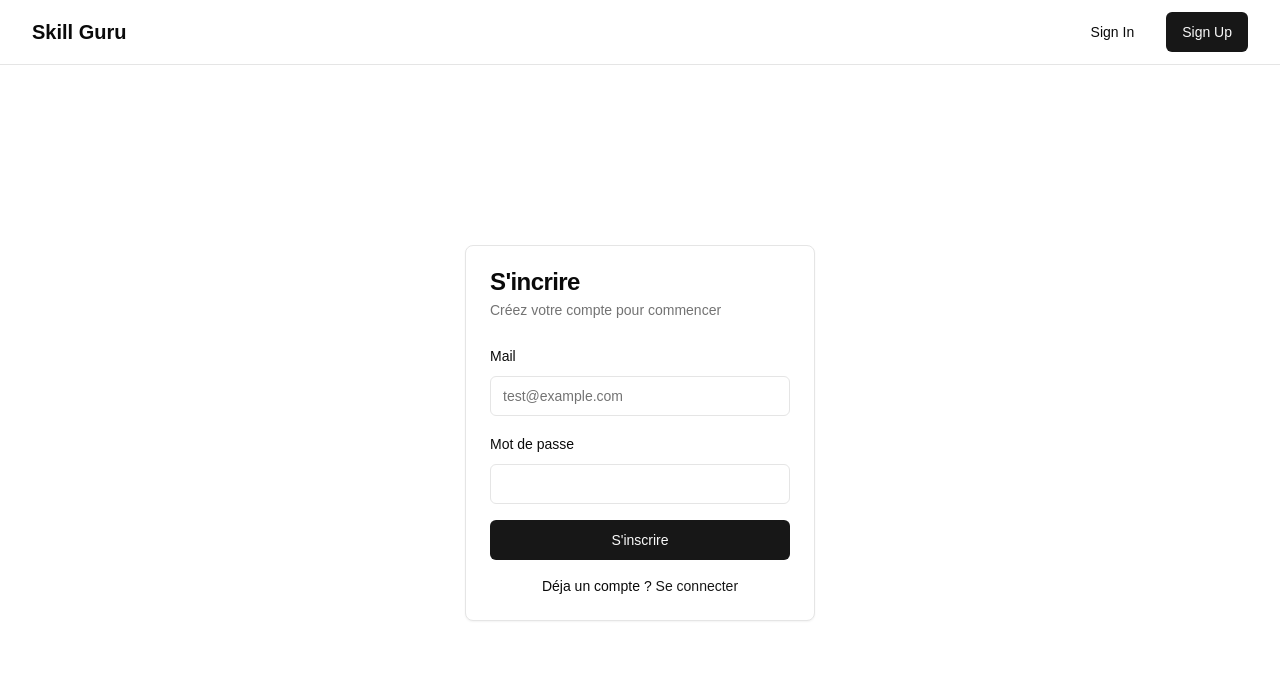
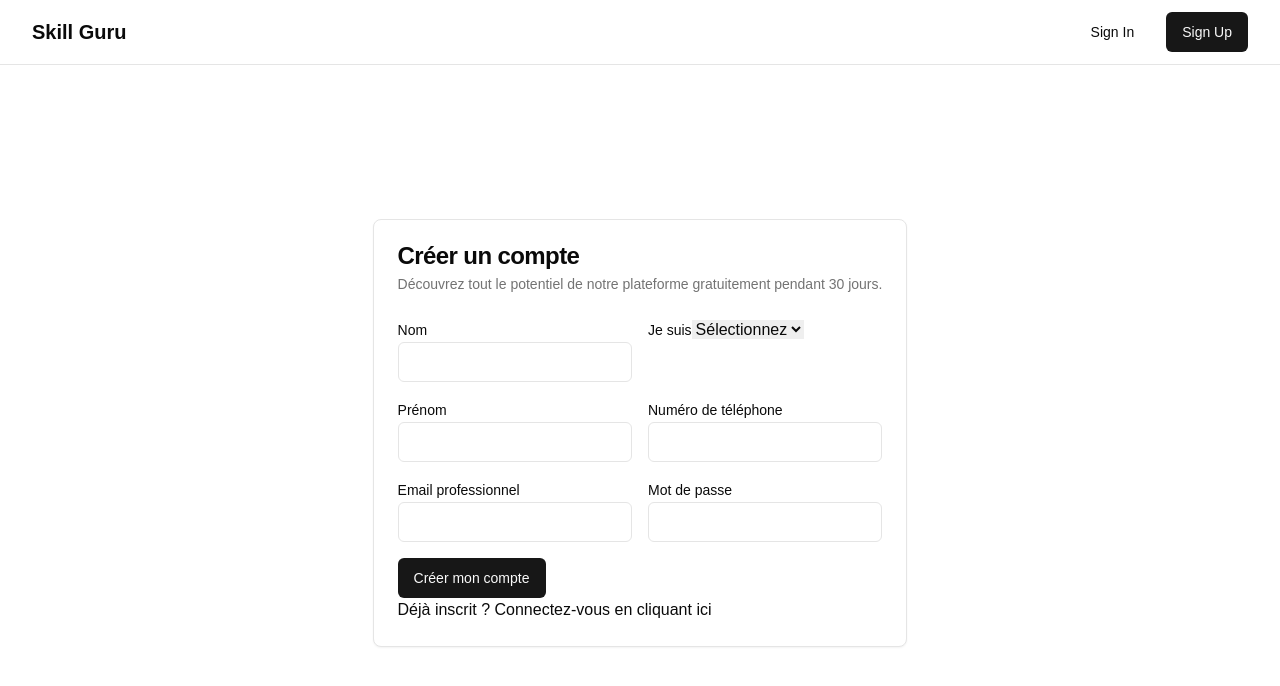
Before and after one commit to AlexandreDujardin/MDSU_Skill_Guru, a Next.js app: page /auth/sign-up in a window 1280 px wide. Shown: the top 686 px of the page. Built offline with nearby package versions, Linux system fonts and the light colour scheme; no server answers.

Commit message:
upadate signup

```diff
--- a/app/auth/sign-up/signup-form.tsx
+++ b/app/auth/sign-up/signup-form.tsx
@@ -12,73 +12,91 @@ import Link from 'next/link'
 export function SignUpForm() {
   const [email, setEmail] = useState('')
   const [password, setPassword] = useState('')
-  const [loading, setLoading] = useState(false)
+  const [firstname, setFirstname] = useState('')
+  const [lastname, setLastname] = useState('')
+  const [phone, setPhone] = useState('')
+  const [role, setRole] = useState('')
+  const [codeUai, setCodeUai] = useState('')
   const router = useRouter()
-  const supabase = createClient()
 
-  const handleSignUp = async (e: React.FormEvent) => {
+  const handleSignUp = async (e) => {
     e.preventDefault()
-    setLoading(true)
 
-    try {
-      const { error } = await supabase.auth.signUp({
-        email,
-        password,
-        options: {
-          emailRedirectTo: `${location.origin}/auth/callback`,
+    const supabase = createClient()
+
+    const { data, error } = await supabase.auth.signUp({
+      email,
+      password,
+      options: {
+        data: {
+          firstname,
+          lastname,
+          phone,
+          role,
+          code_uai: role === 'Campus' ? codeUai : null,
         },
-      })
+      },
+    })
 
-      if (error) throw error
+    if (error) {
+      console.error('Error signing up:', error)
+      return
+    }
 
-      router.refresh()
-      router.push('/dashboard')
-    } catch (error) {
-      console.error('Error signing up:', error)
-    } finally {
-      setLoading(false)
+    if (data) {
+      router.push('/auth/sign-in')
     }
   }
 
   return (
-    <Card className="w-[350px]">
+    <Card>
       <CardHeader>
-        <CardTitle>S'incrire</CardTitle>
-        <CardDescription>Créez votre compte pour commencer</CardDescription>
+        <CardTitle>Créer un compte</CardTitle>
+        <CardDescription>
+          Découvrez tout le potentiel de notre plateforme gratuitement pendant 30 jours.
+        </CardDescription>
       </CardHeader>
       <CardContent>
-        <form onSubmit={handleSignUp} className="space-y-4">
-          <div className="space-y-2">
-            <Label htmlFor="email">Mail</Label>
-            <Input
-              id="email"
-              type="email"
-              placeholder="test@example.com"
-              value={email}
-              onChange={(e) => setEmail(e.target.value)}
-              required
-            />
+        <form onSubmit={handleSignUp} className="grid grid-cols-2 gap-4">
+          <div>
+            <Label>Nom</Label>
+            <Input value={lastname} onChange={(e) => setLastname(e.target.value)} required />
           </div>
-          <div className="space-y-2">
-            <Label htmlFor="password">Mot de passe</Label>
-            <Input
-              id="password"
-              type="password"
-              value={password}
-              onChange={(e) => setPassword(e.target.value)}
-              required
-            />
+          <div>
+            <Label>Je suis</Label>
+            <select value={role} onChange={(e) => setRole(e.target.value)} required>
+              <option value="">Sélectionnez</option>
+              <option value="Formateur">Formateur</option>
+              <option value="Campus">Campus</option>
+            </select>
           </div>
-          <Button type="submit" className="w-full" disabled={loading}>
-            {loading ? 'Chargement...' : 'S\'inscrire'}
-          </Button>
+          <div>
+            <Label>Prénom</Label>
+            <Input value={firstname} onChange={(e) => setFirstname(e.target.value)} required />
+          </div>
+          <div>
+            <Label>Numéro de téléphone</Label>
+            <Input type="tel" value={phone} onChange={(e) => setPhone(e.target.value)} required />
+          </div>
+          <div>
+            <Label>Email professionnel</Label>
+            <Input type="email" value={email} onChange={(e) => setEmail(e.target.value)} required />
+          </div>
+          <div>
+            <Label>Mot de passe</Label>
+            <Input type="password" value={password} onChange={(e) => setPassword(e.target.value)} required />
+          </div>
+          {role === 'Campus' && (
+            <div className="col-span-2">
+              <Label>Code UAI</Label>
+              <Input value={codeUai} onChange={(e) => setCodeUai(e.target.value)} required />
+            </div>
+          )}
+          <div className="col-span-2">
+            <Button type="submit">Créer mon compte</Button>
+          </div>
         </form>
-        <div className="mt-4 text-center text-sm">
-          Déja un compte ?{" "}
-          <Link href="/auth/sign-in" className="text-primary hover:underline">
-            Se connecter
-          </Link>
-        </div>
+        <Link href="/auth/sign-in">Déjà inscrit ? Connectez-vous en cliquant ici</Link>
       </CardContent>
     </Card>
   )
--- a/components/navbar.tsx
+++ b/components/navbar.tsx
@@ -43,7 +43,7 @@ export function Navbar() {
           {isAuthenticated ? (
             <form action={logout}>
               <Button variant="ghost">
-                Log Out
+                Se déconnecter
               </Button>
             </form>
           ) : (
```
Also changed, not shown: middleware.ts (+7 -18 lines).
